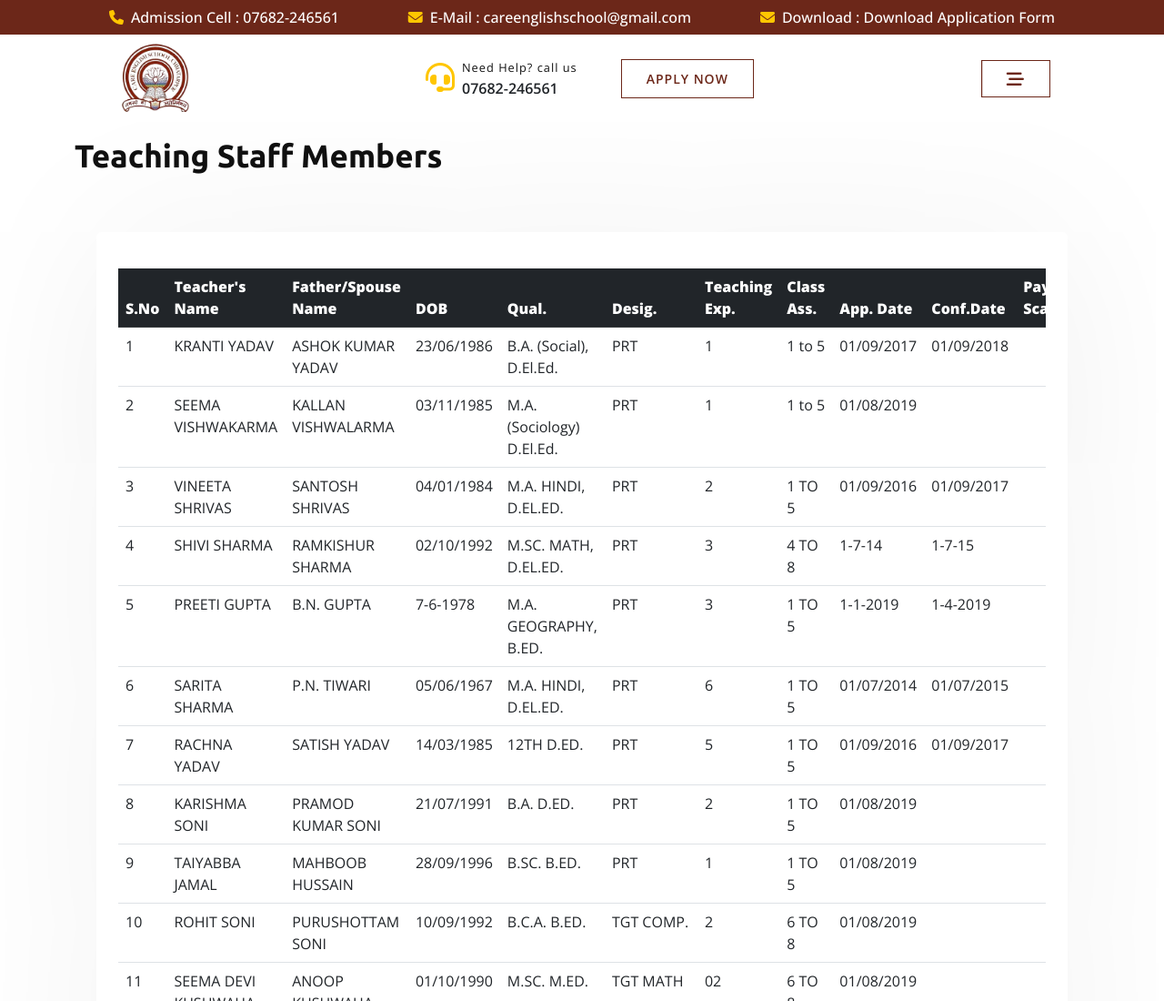
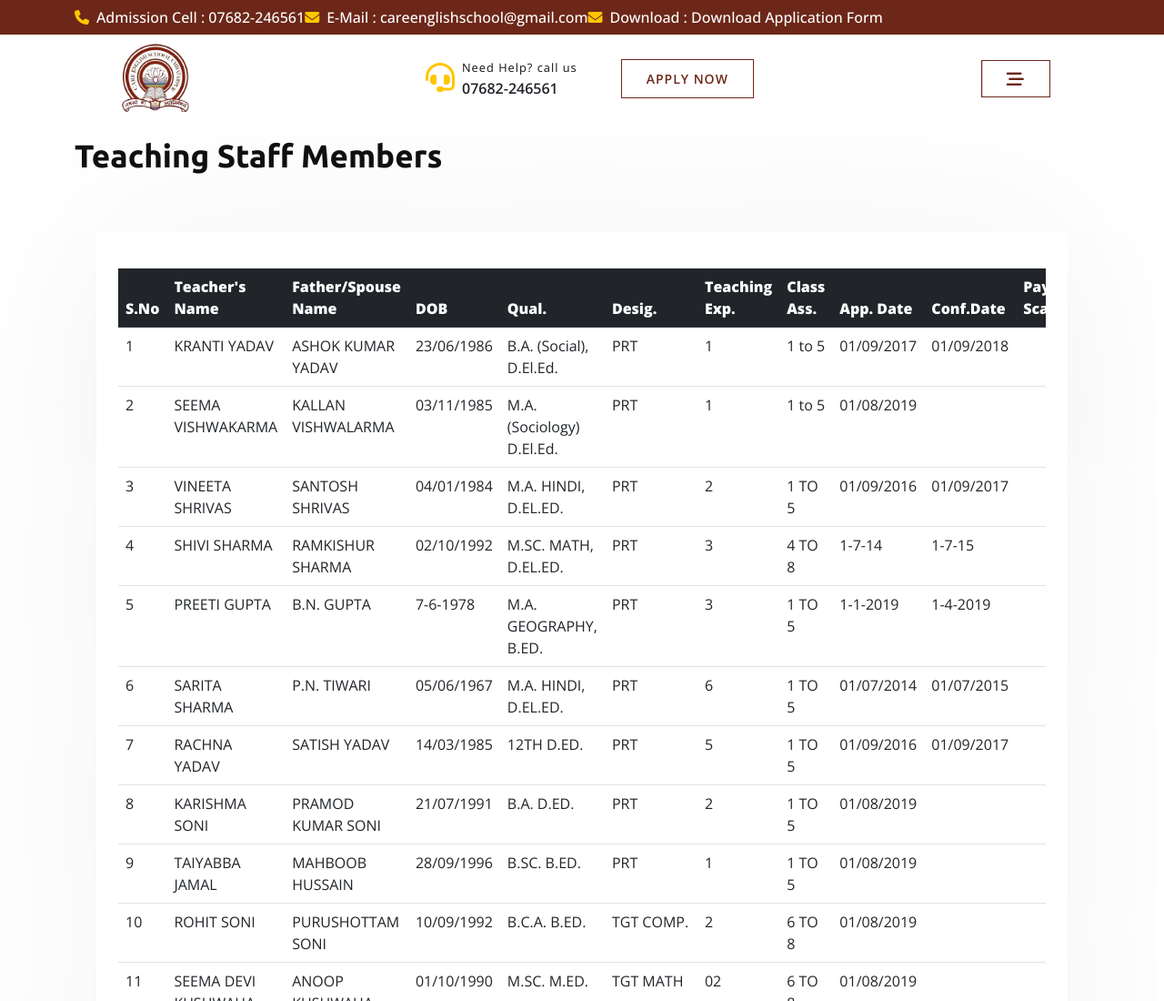
Before and after one commit to Himanshuchaurasia9/careschool.github.io, a plain HTML site: page stafflist.html in a window 1280 px wide. Shown: the top 1100 px of the page at 91% size. Drawn offline with nearby package versions, Linux system fonts and the light colour scheme; a script that the page names is missing.

Commit message:
Update stafflist.html

```diff
--- a/stafflist.html
+++ b/stafflist.html
@@ -25,7 +25,7 @@
     <div class="sticky-top">
         <div class="header-top">
           <div class="container">
-            <div class="d-flex justify-content-around align-items-center">
+            <div class="d-flex align-items-center">
               <div>
                 <i class="fa fa-phone me-2" style="color: #ffc600"></i><span>Admission Cell : 07682-246561</span>
               </div>
```
